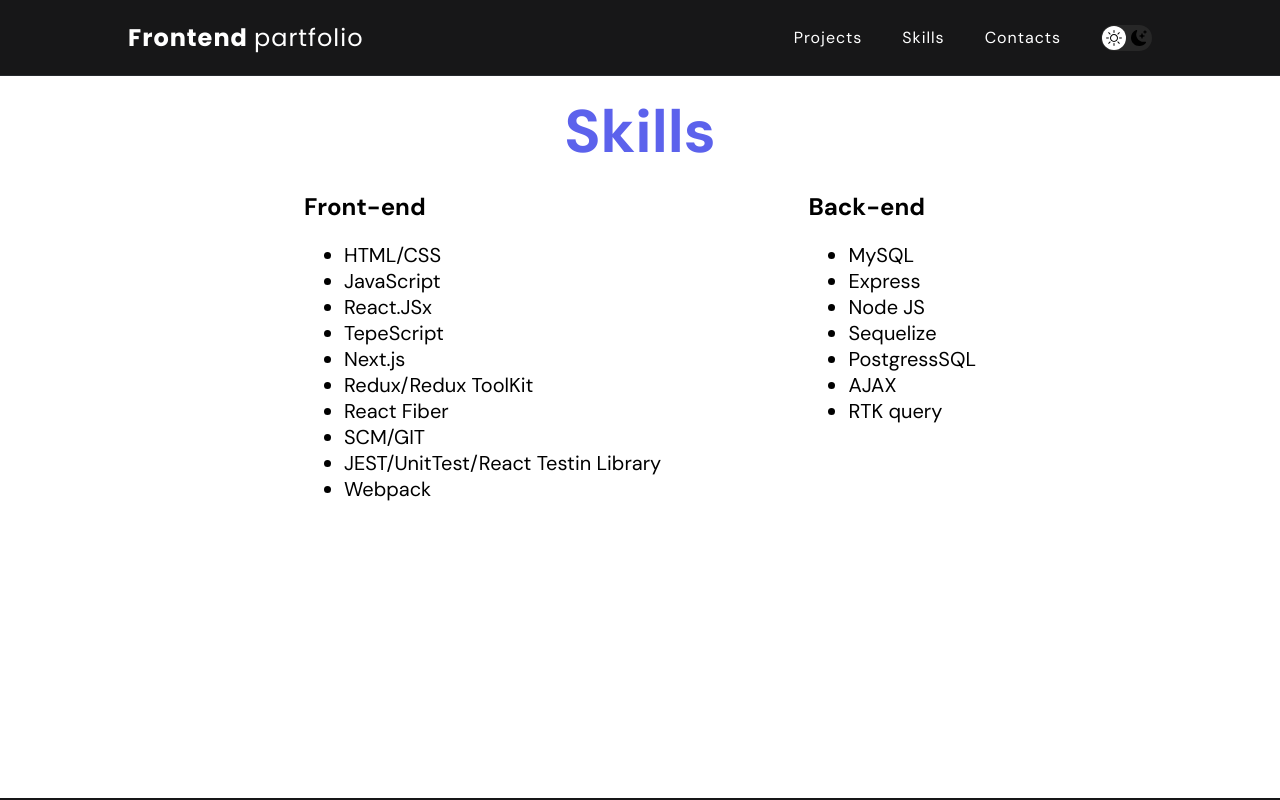
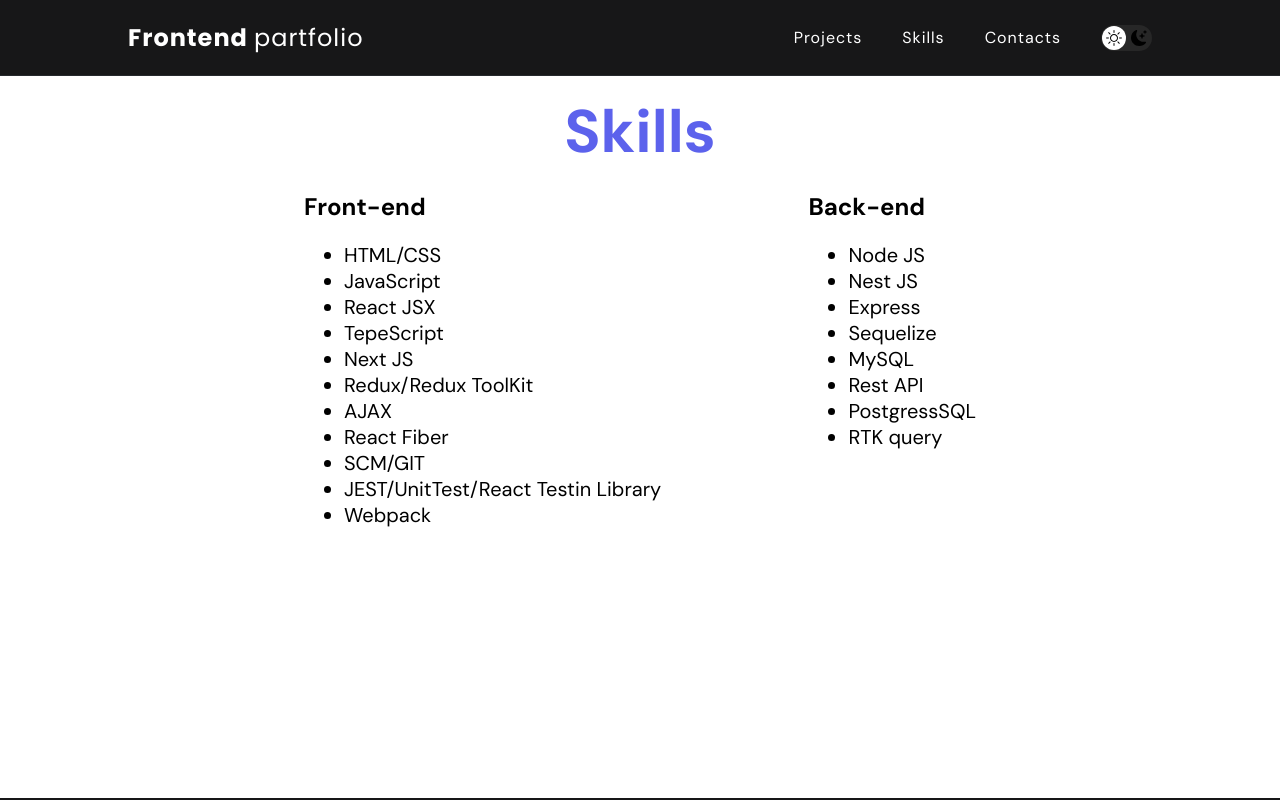
Before and after one commit to leonVoyt/portfolio_next, a Next.js app: page /skills in a window 1280 px wide. Shown: the top 800 px of the page. Built offline with nearby package versions, Linux system fonts and the light colour scheme.

Commit message:
add skills

```diff
--- a/pages/skills.tsx
+++ b/pages/skills.tsx
@@ -11,12 +11,13 @@ const Skills = () => {
             <div className="front">
               <h2>Front-end</h2>
               <ul>
-                <li> HTML/CSS</li>
+                <li>HTML/CSS</li>
                 <li>JavaScript</li>
-                <li>React.JSx</li>
+                <li>React JSX</li>
                 <li>TepeScript</li>
-                <li>Next.js</li>
+                <li>Next JS</li>
                 <li>Redux/Redux ToolKit</li>
+                <li>AJAX</li>
                 <li>React Fiber</li>
                 <li>SCM/GIT</li>
                 <li>JEST/UnitTest/React Testin Library</li>
@@ -26,12 +27,13 @@ const Skills = () => {
             <div className="backend">
               <h2>Back-end</h2>
               <ul>
+                <li>Node JS</li>
+                <li>Nest JS</li>
+                <li>Express</li>
+                <li>Sequelize</li>
                 <li>MySQL</li>
-                <li>Express</li>
-                <li>Node JS</li>
-                <li>Sequelize</li>
+                <li>Rest API</li>
                 <li>PostgressSQL</li>
-                <li>AJAX</li>
                 <li>RTK query</li>
               </ul>
             </div>
```
